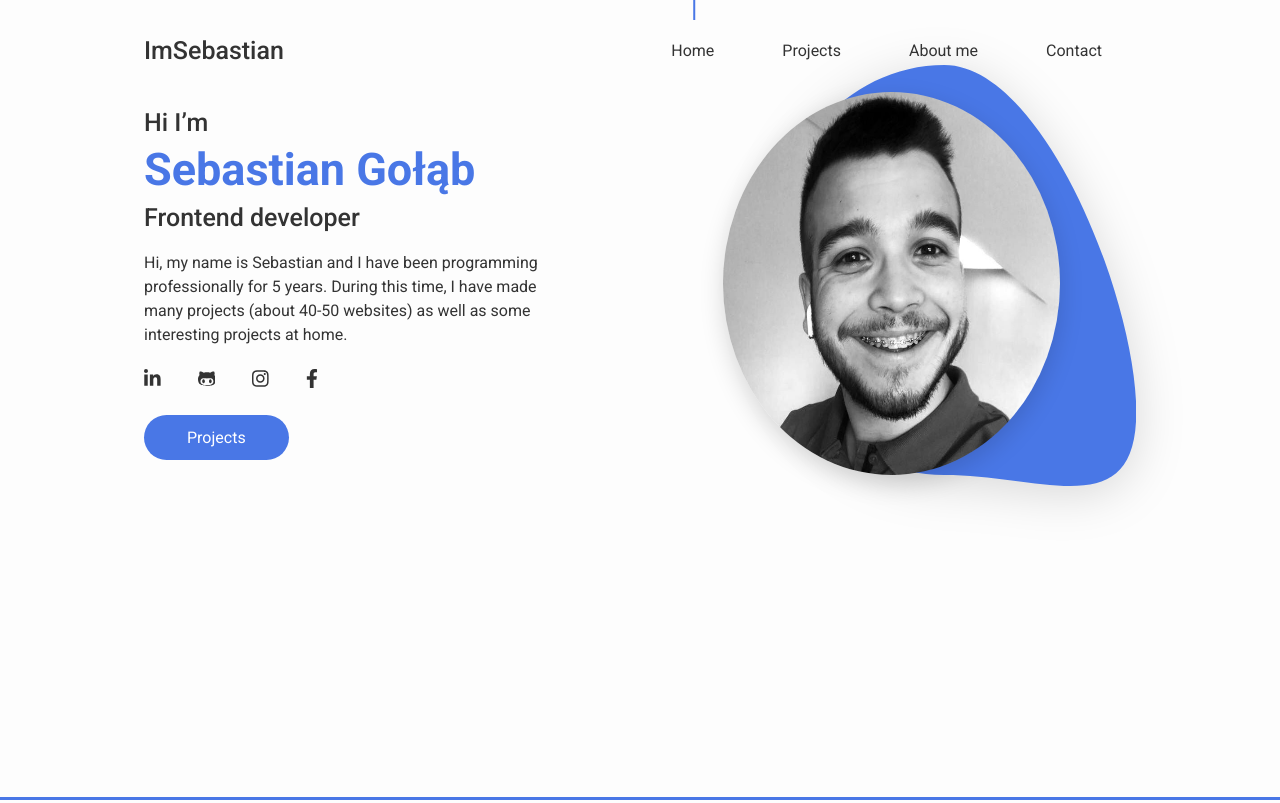
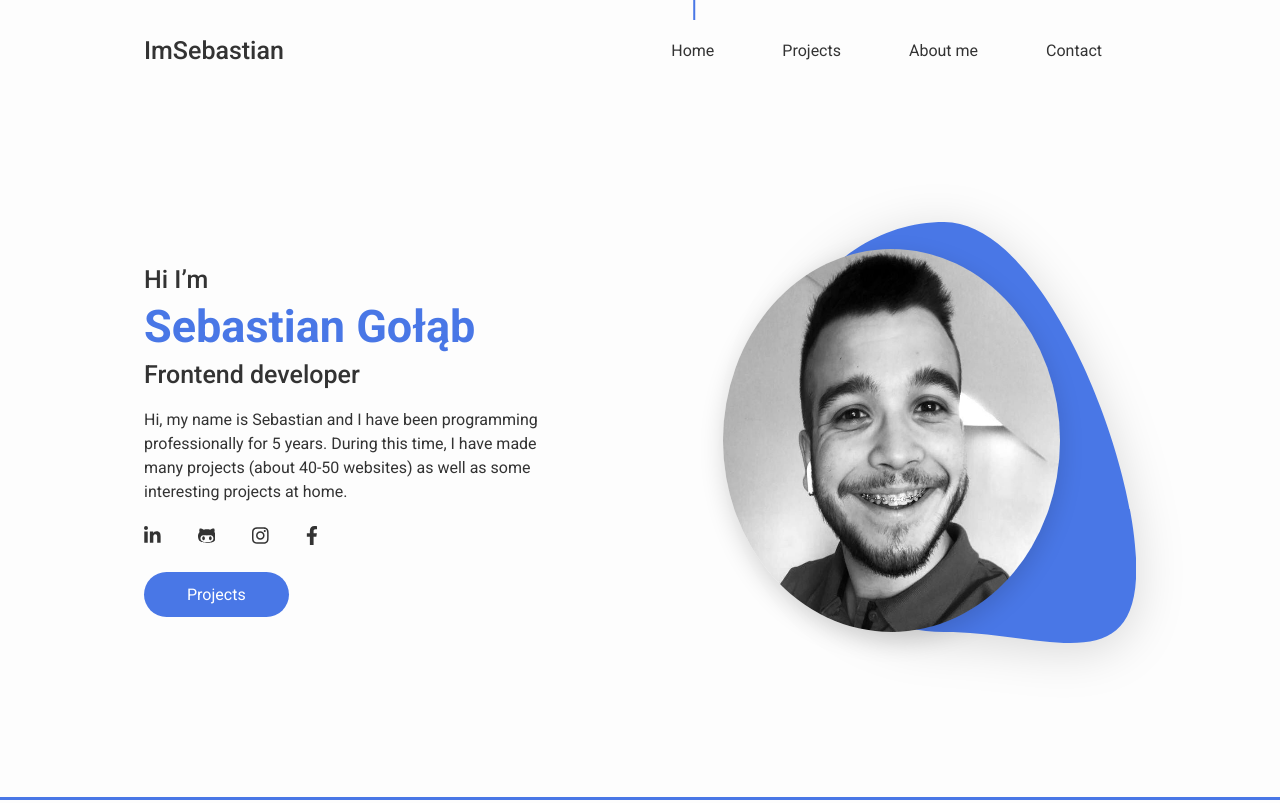
Before and after one commit to sebastiangolab/portfolio, a Next.js app: page / in a window 1280 px wide. Built offline with nearby package versions, Linux system fonts and the light colour scheme.

Commit message:
update layout

```diff
--- a/src/components/Layout/layout.scss
+++ b/src/components/Layout/layout.scss
@@ -8,10 +8,19 @@
    padding-bottom: 3px;
 
    .container {
+      display: flex;
+      flex-direction: column;
+      min-height: 100vh;
       width: 100%;
       max-width: 1340px;
       padding-left: 30px;
       padding-right: 30px;
+
+      & > div:not(:first-child) {
+         flex: 1;
+         padding-top: 55px;
+         padding-bottom: 55px;
+      }
    }
 
    &::after {
@@ -37,6 +46,12 @@
       .container {
          padding-left: 15px;
          padding-right: 15px;
+
+         & > div:not(:first-child) {
+            flex: 0 1 auto;
+            padding-top: 18px;
+            padding-bottom: 38px;
+         }
       }
    }
 }
```
